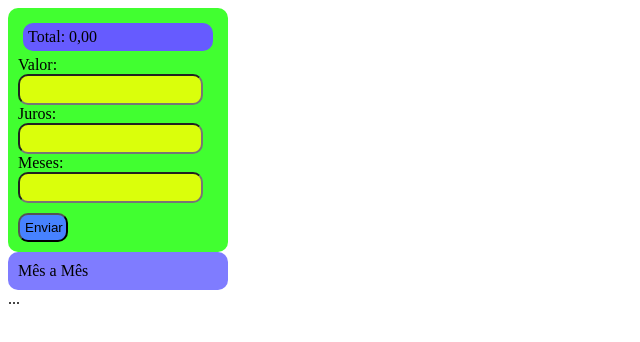
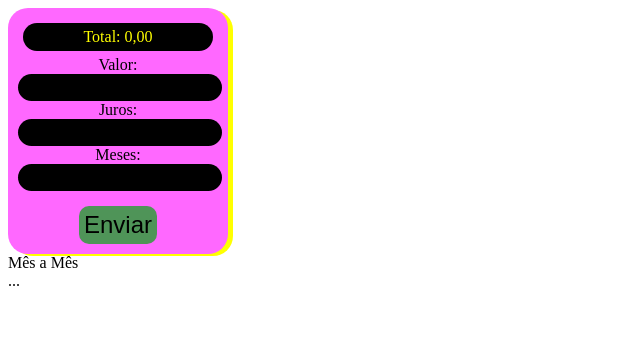
Before and after one commit to maripms/primeiroh_3t, a plain HTML site: page index.html in a window 1280 px wide. Shown: the whole page, without its empty margins (0-640 px from the left). Drawn offline with Linux system fonts and the light colour scheme.

Commit message:
Update geral.css

```diff
--- a/geral.css
+++ b/geral.css
@@ -1,37 +1,46 @@
 .calculadora {
     padding: 10px;
-    background: rgb(65, 255, 48);
+    background: rgb(255, 104, 255);
     width: 200px;
-    border-radius: 10px;
-}
+    border-radius: 20px;
+    box-shadow: 5px 2px yellow;
+    text-align: center;
+}b
 .listaMensal {
     padding: 10px;
-    background: rgb(127, 124, 255);
+    background: rgb(233, 183, 183);
     width: 200px;
-    border-radius: 10px;
+    border-radius: 20px;
+
+    box-shadow: 2px 2px;
+    display: none;
 }
 .calculadora input {
-    background: rgb(218, 255, 11);
-    color: rgb(0, 0, 0);
-    border-radius: 10px;
+    background: black;
+    color: white;
+    border-radius: 15px;
     height: 25px;
+    border: none;
+    width: 100%;
 }
 .spResul {
-    background: rgb(102, 91, 255);
-    color: rgb(0, 0, 0);
+    background: black;
+    color: yellow;
     padding: 5px;
     margin: 5px;
-    border-radius: 10px;
+    border-radius: 15px;
 }
 
 #btnCalc {
-    width: 50px;
     padding: 5px;
-    background: rgb(71, 130, 255);
+    background: rgb(79, 148, 88);
+    margin-top: 15px;
+    border: none;
     border-radius: 10px;
-    margin-top: 10px;
+    font-size: 24px;
 }
 #btnCalc:hover {
-    background: rgb(0, 45, 168);
-    cursor: cell;
+    background: rgb(44, 53, 45);
+    color: white;
+    cursor: pointer;
 }
```
